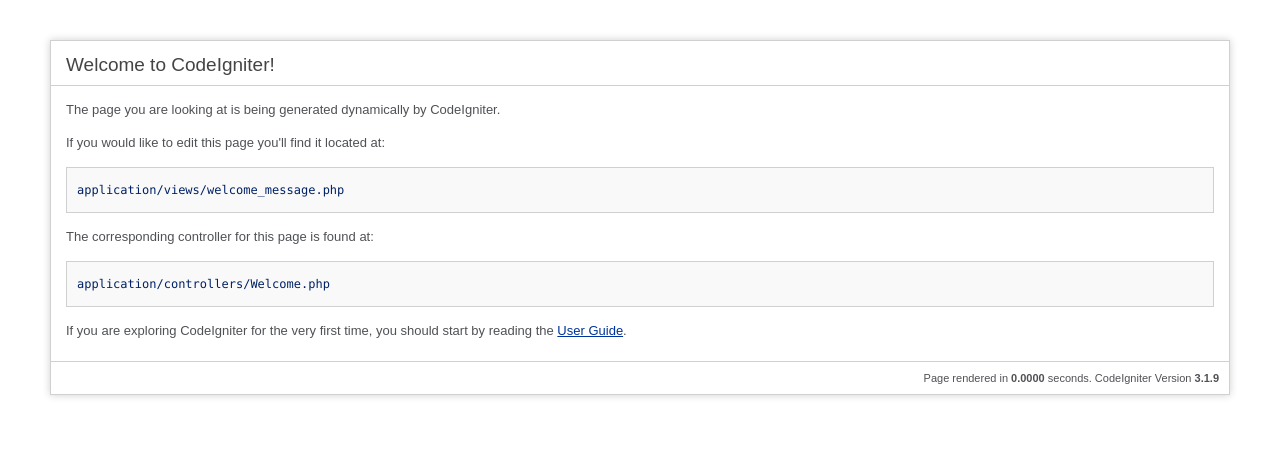
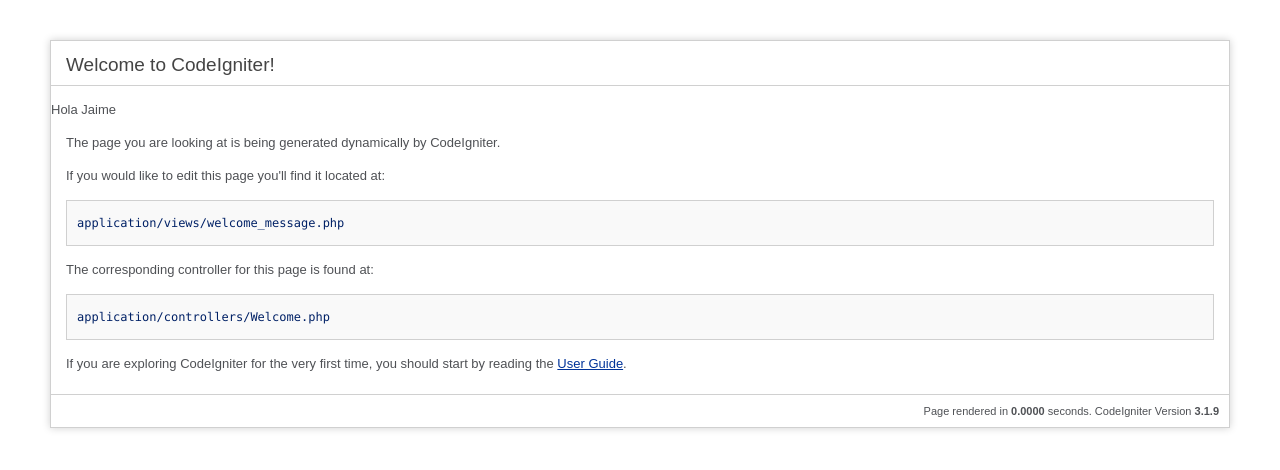
Before and after one commit to Organizacion-JChacon/PruebaJChacon, a CodeIgniter app: page /database/ in a window 1280 px wide. Shown: the top 470 px of the page. Run offline with CodeIgniter, Linux system fonts and the light colour scheme.

Commit message:
Modificacion de saludo

```diff
--- a/application/views/welcome_message.php
+++ b/application/views/welcome_message.php
@@ -70,6 +70,8 @@ defined('BASEPATH') OR exit('No direct script access allowed');
 <div id="container">
 	<h1>Welcome to CodeIgniter!</h1>
 
+	Hola Jaime
+
 	<div id="body">
 		<p>The page you are looking at is being generated dynamically by CodeIgniter.</p>
 
```
